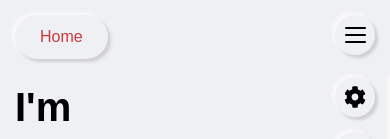
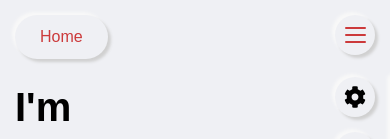
Before and after one commit to kushalkumar1362/My-Portfolio, a React (Create React App) app: page / in a window 390 px wide. Shown: the top 139 px of the page. Built offline with nearby package versions, Linux system fonts and the light colour scheme.

Commit message:
Hamburger Color connext with skin Color

```diff
--- a/src/components/CSS/HamburgerMenu.css
+++ b/src/components/CSS/HamburgerMenu.css
@@ -7,7 +7,7 @@
     width: 100%;
     height: 100%;
     z-index: -1;
-    overflow-y: auto
+    overflow-y: auto;
 }
 
 .copyright-text {
@@ -18,3 +18,7 @@
     font-size: 15px;
     color: var(--text-black-600);
 }
+
+.ham-color {
+    color: var(--skin-color);
+}
--- a/src/components/JS/HamburgerMenu.js
+++ b/src/components/JS/HamburgerMenu.js
@@ -1,15 +1,21 @@
 import React, { useState } from "react";
-import { NavLink, useLocation } from "react-router-dom";
+import { NavLink } from "react-router-dom";
 import { Squash as Hamburger } from "hamburger-react";
 import "../CSS/HamburgerMenu.css"; // Import the CSS file
 
 const HamburgerMenu = () => {
     const [isOpen, setOpen] = useState(false);
-    const location = useLocation();
 
     return (
         <div>
-            <Hamburger toggled={isOpen} toggle={setOpen} size={21} rounded />
+            <div className="ham-color">
+                <Hamburger
+                    toggled={isOpen}
+                    toggle={setOpen}
+                    size={21}
+                    rounded
+                />
+            </div>
             {isOpen && (
                 <nav className="nav-menu">
                     <div className="flex items-center justify-center h-full">
```
